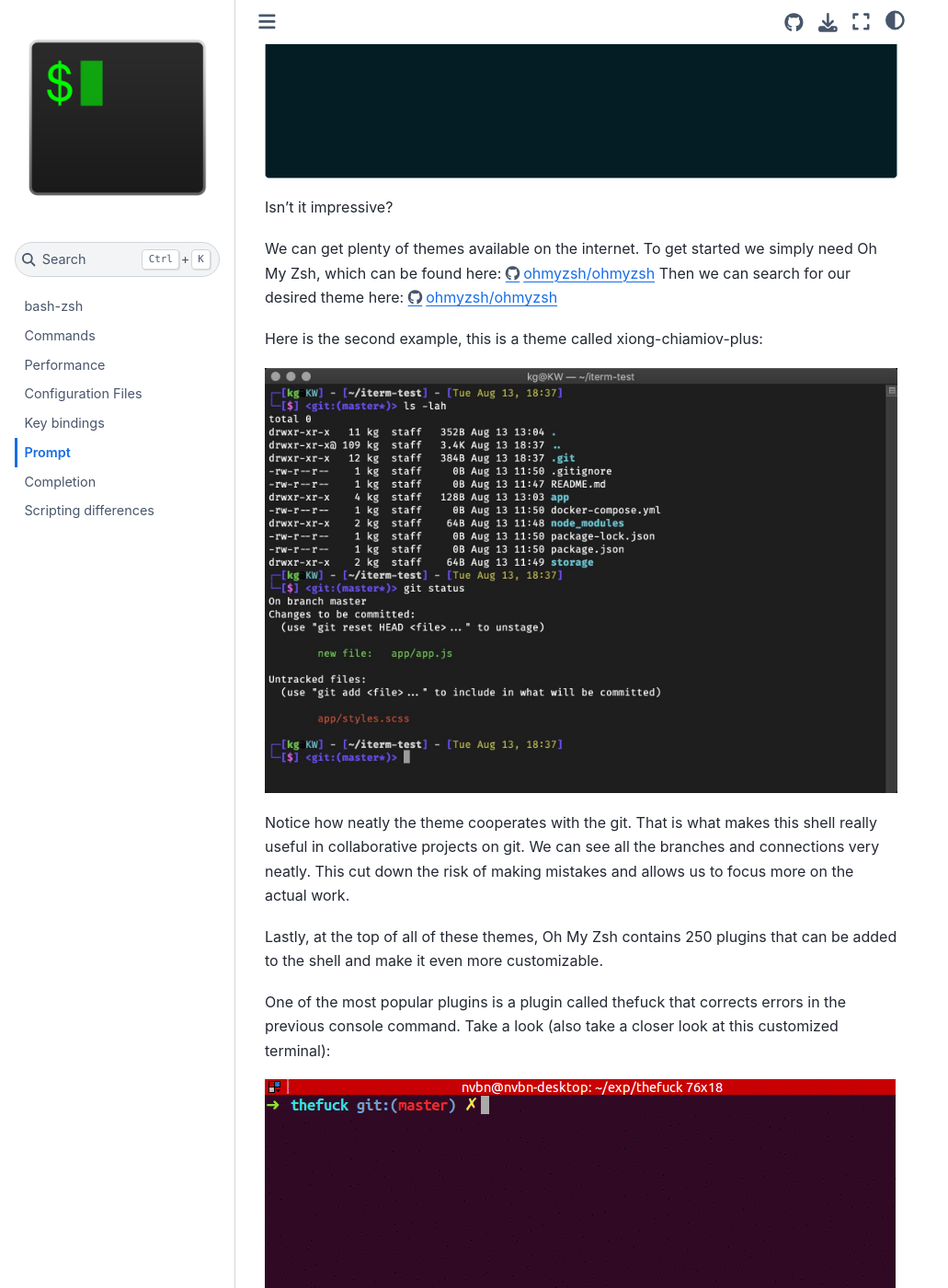
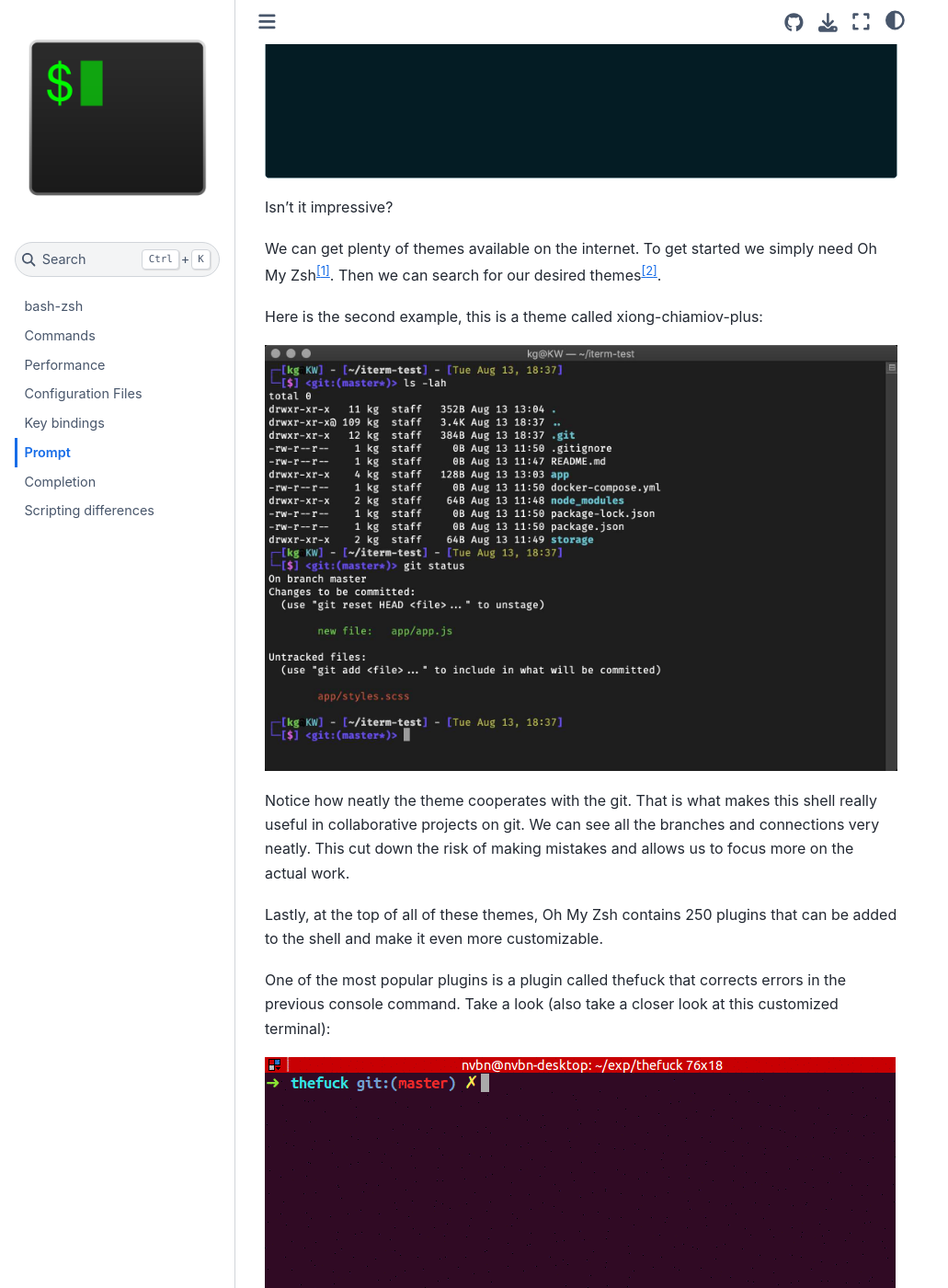
Before and after one commit to marcinpawlukiewicz/bash-zsh, a Jupyter Book: the page built from prompt.md, in a window 1280 px wide and 1400 px high, scrolled down 567 px. Shown: the whole window at 92% size, without its empty margins (0-1031 px from the left). Built offline with Jupyter Book 1.0.4 settings and Sphinx 7.4.7 and the Sphinx Book theme 1.1.4, drawn with Linux system fonts in a browser that asks for light colours; some of the changed text lies outside the part shown.

Commit message:
Update prompt.md

```diff
--- a/prompt.md
+++ b/prompt.md
@@ -6,8 +6,8 @@
 
 Isn’t it impressive?
 
-We can get plenty of themes available on the internet. To get started we simply need Oh My Zsh, which can be found here: https://github.com/ohmyzsh/ohmyzsh
-Then we can search for our desired theme here: https://github.com/ohmyzsh/ohmyzsh/wiki/themes
+We can get plenty of themes available on the internet. To get started we simply need Oh My Zsh[^footnote1].
+Then we can search for our desired themes[^footnote2].
 
 Here is the second example, this is a theme called xiong-chiamiov-plus:
 
@@ -21,6 +21,9 @@
 
 ![](images/example_thefuck.gif)
 
+**Sources:**
 https://github.com/nvbn/thefuck
+https://github.com/ohmyzsh/ohmyzsh/wiki/themes
 
-https://github.com/ohmyzsh/ohmyzsh/wiki/themes
+[^footnote1]: Oh My Zsh repository: https://github.com/ohmyzsh/ohmyzsh
+[^footnote2]: Themes: https://github.com/ohmyzsh/ohmyzsh/wiki/themes
```
